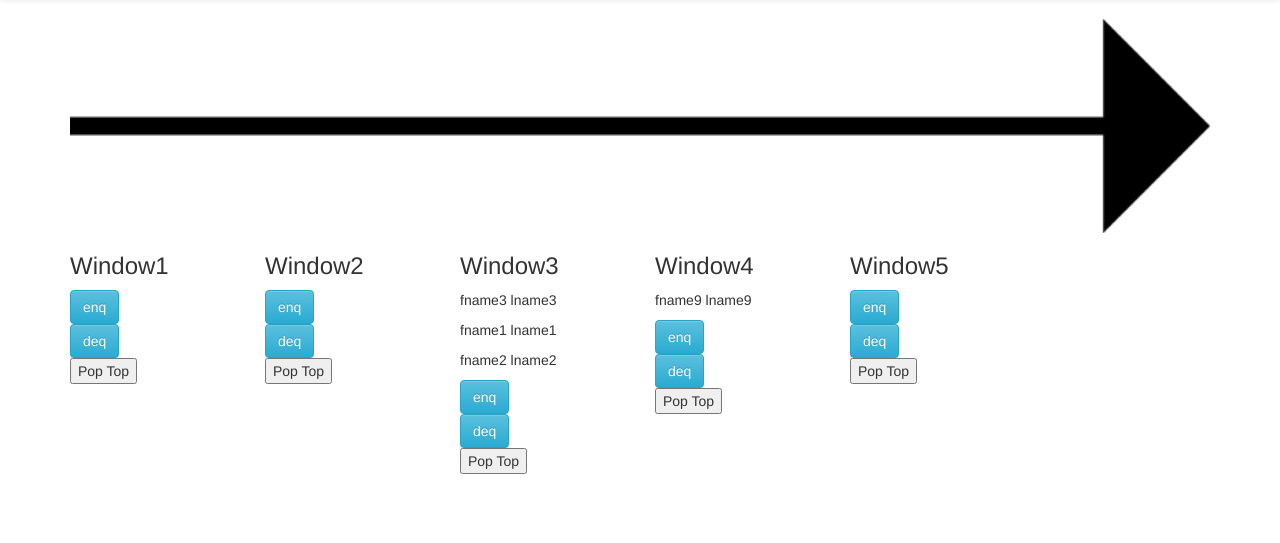
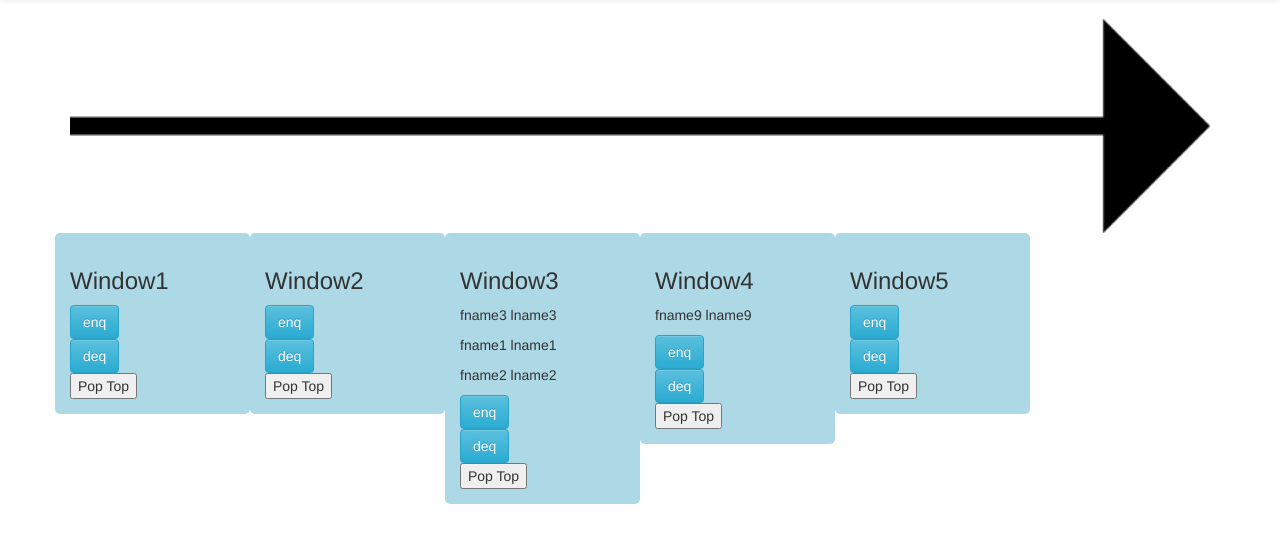
Before and after one commit to RonaldDR/QuP, a Django app: page / in a window 1280 px wide. Shown: the part 51-594 px from the top of the page. Run offline with Django 3.2, Linux system fonts and the light colour scheme; a user stored in the database is signed in; data comes from the database, SQL or seed files in the repository; both versions use the stored data as it was after the commit; data that the repository does not hold is empty; some libraries are stand-ins or nearby versions.

Commit message:
blahblah

```diff
--- a/QuP/templates/home.html
+++ b/QuP/templates/home.html
@@ -5,6 +5,12 @@
 .jumbotron {
     text-align: center;
     border: 1px solid;
+}
+.col-md-2{
+	background-color: lightblue;
+	padding: 15px;
+	border-radius: 5px;
+
 }
 </style>
 {% endblock %}
@@ -23,18 +29,22 @@
 	{% if request.user.is_authenticated %}
 
 	{% if window1top.user.username == request.user.username %}
+
 		<div class = "row">
 			<div class = 'col-md-2'>
 				<h3 style="color:red">Your next in Window 1</h3>
 			</div>
 		</div>
+
 	{% endif %}
 	{% if window2top.user.username == request.user.username %}
-		<div class = "row">
-			<div class = 'col-md-2'>
-				<h3 style="color:red">Your next in Window 2</h3>
-			</div>
+
+	<div class = "row">
+		<div class = 'col-md-2'>
+			<h3 style="color:red">Your next in Window 2</h3>
 		</div>
+	</div>
+
 	{% endif %}
 	{% if window3top.user.username == request.user.username %}
 		<div class = "row">
```
Also changed, not shown: db.sqlite3.
